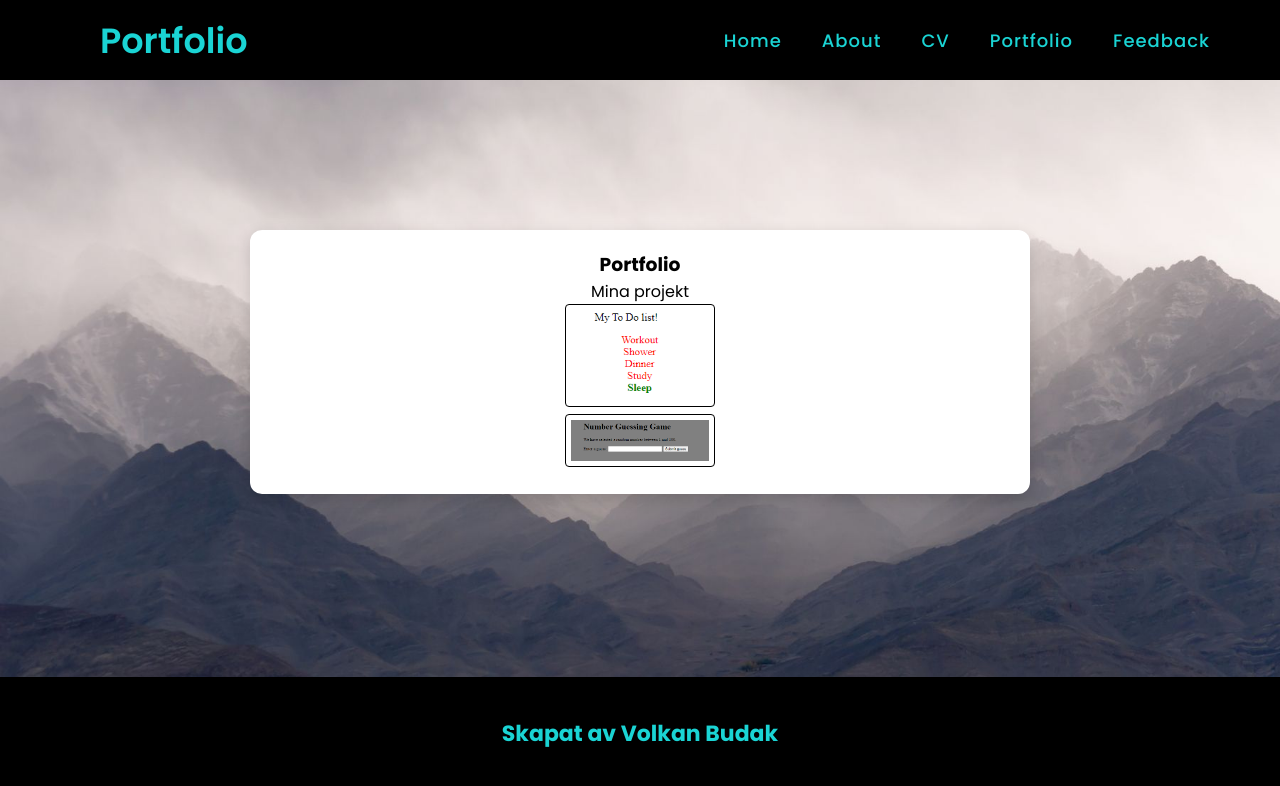
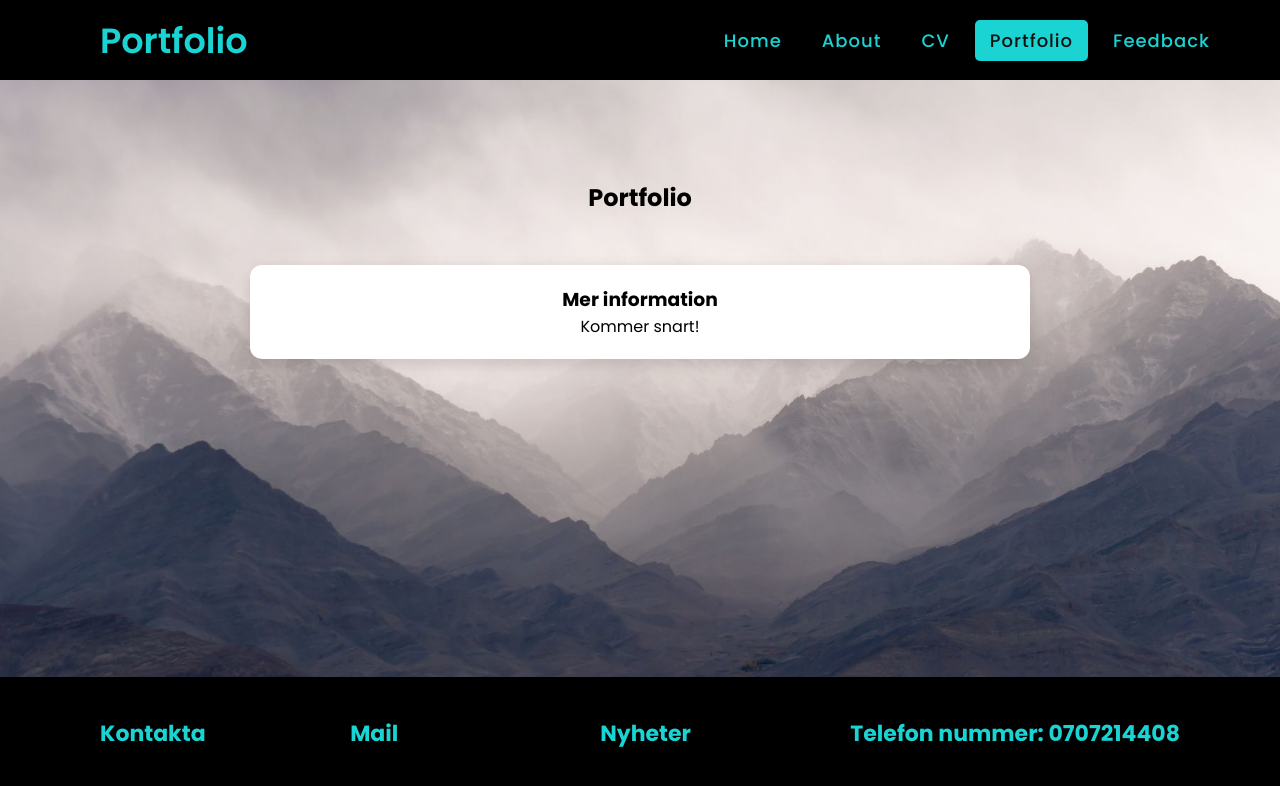
Before and after one commit to VolkanBudak/P2, a plain HTML site: page Portfolio.html in a window 1280 px wide. Drawn offline with Linux system fonts and the light colour scheme.

Commit message:
Update Portfolio.html

```diff
--- a/Portfolio.html
+++ b/Portfolio.html
@@ -19,22 +19,21 @@
       </label>
       <ul>
         <li><a href="index.html">Home</a></li>
-        <li><a href="About.html">About</a></li>
-        <li><a href="CV.html">CV</a></li>
-        <li><a href="Portfolio.html">Portfolio</a></li>
-        <li><a href="Feedback.html">Feedback</a></li>
+        <li><a  href="About.html">About</a></li>
+        <li><a  href="CV.html">CV</a></li>
+        <li><a class="active" href="Portfolio.html">Portfolio</a></li>
+        <li><a  href="Feedback.html">Feedback</a></li>
       </ul>
     </nav>
     </div>
    <section class="space">
       <div class="portfolio-container">
+        <h1 class="portfolio-center">Portfolio</h1>
         <ul class="portfolio-cards">
           <li class="portfolio-card">
             <div>
-              <h3 class="portfolio-card-title">Portfolio</h3>
-              <p>Mina projekt</p>
-              <p><a class="git-img" href="https://github.com/VolkanBudak/ToDoList"><img src="img/Screenshot_1.png"></a></p>
-              <p><a class="git-img" href="https://github.com/VolkanBudak/GuessNumber"><img src="img/Screenshot_2.png"></a></p>
+              <h3 class="portfolio-card-title">Mer information</h3>
+              <p>Kommer snart!</p>
             </div>
           </li>
         </div>
@@ -43,10 +42,18 @@
     <footer>
       <section class="ft-main">
         <div class="ft-main-item">
-          <h2 class="ft-title">Skapat av Volkan Budak</h2>
+          <h2 class="ft-title">Kontakta</h2>
+        </div>
+        <div class="ft-main-item">
+          <h2 class="ft-title">Mail</h2>
+        </div>
+        <div class="ft-main-item">
+          <h2 class="ft-title">Nyheter</h2>
+        </div>
+        <div class="ft-main-item">
+          <h2 class="ft-title">Telefon nummer: 0707214408</h2>
         </div>
       </section>
     </footer>
-
   </body>
 </html>
```
